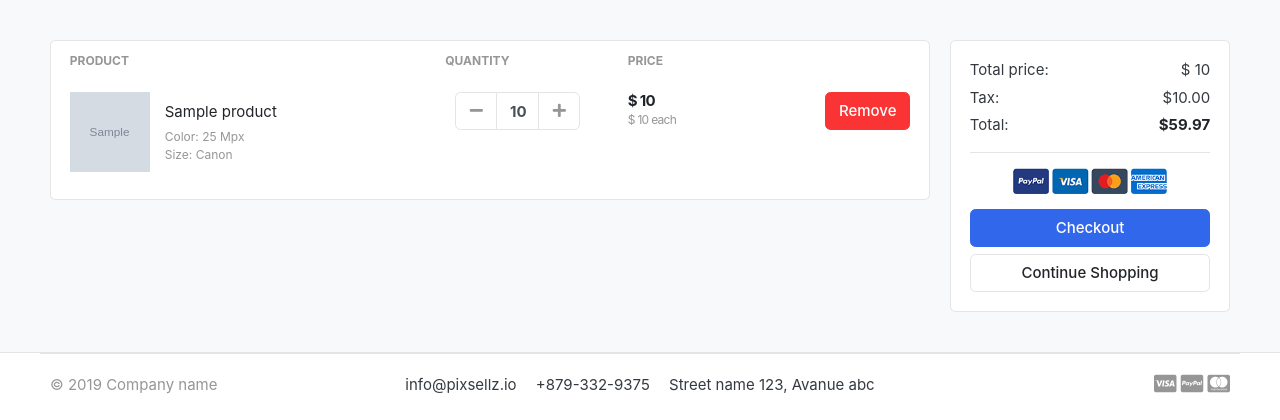
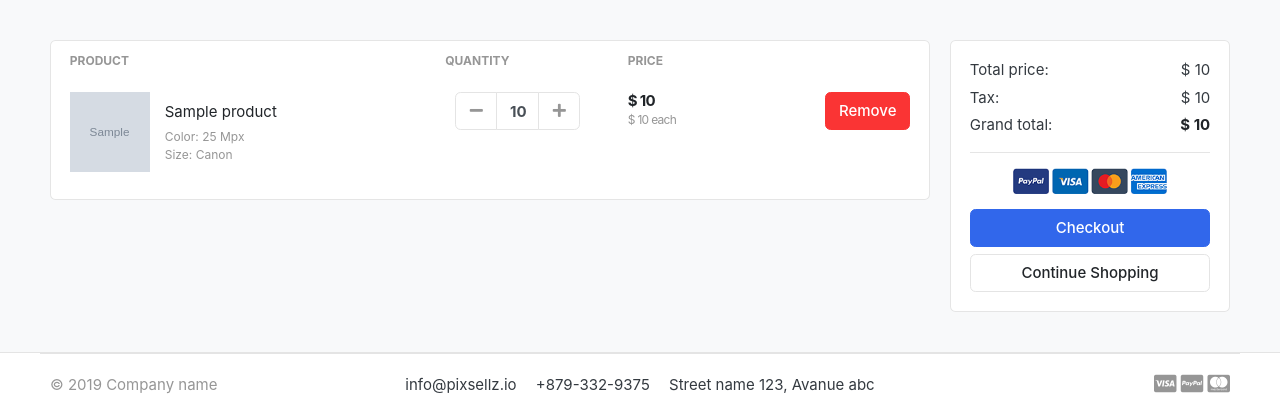
Before and after one commit to tenaciouscri/django-ecommerce, a Django app: template templates/store/cart.html in a window 1280 px wide. Shown: the part 118-538 px from the top of the page. Run offline with Django 4.2, Linux system fonts and the light colour scheme; the template is opened without the code that fills it: most values are stand-ins (such as "Sample title", 1, 10 or a date in 2020); grey boxes marked "Sample" are stand-in pictures; some libraries are stand-ins or nearby versions; some web fonts are replaced.

Commit message:
Calculation of tax and grand total

```diff
--- a/cart/views.py
+++ b/cart/views.py
@@ -43,6 +43,8 @@ def cart(request, total=0, quantity=0, cart_items=None):
         for cart_item in cart_items:
             total += cart_item.product.price * cart_item.quantity
             quantity += cart_item.quantity
+        tax = (2 * total)/100
+        grand_total = total + tax
     except ObjectDoesNotExist:
         pass  # just ignore
 
@@ -50,5 +52,7 @@ def cart(request, total=0, quantity=0, cart_items=None):
         "total": total,
         "quantity": quantity,
         "cart_items": cart_items,
+        "tax": tax,
+        "grand_total": grand_total,
     }
     return render(request, "store/cart.html", context)
--- a/templates/store/cart.html
+++ b/templates/store/cart.html
@@ -72,11 +72,11 @@
                 </dl>
                 <dl class="dlist-align">
                     <dt>Tax:</dt>
-                    <dd class="text-right"> $10.00</dd>
+                    <dd class="text-right"> $ {{ tax }}</dd>
                 </dl>
                 <dl class="dlist-align">
-                    <dt>Total:</dt>
-                    <dd class="text-right text-dark b"><strong>$59.97</strong></dd>
+                    <dt>Grand total:</dt>
+                    <dd class="text-right text-dark b"><strong>$ {{ grand_total }}</strong></dd>
                 </dl>
                 <hr>
                 <p class="text-center mb-3">
```
